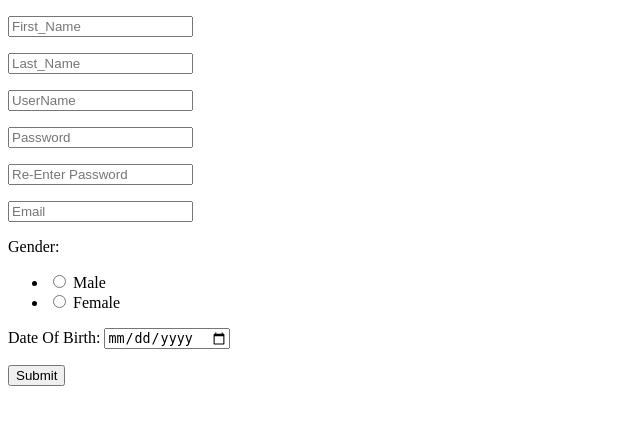
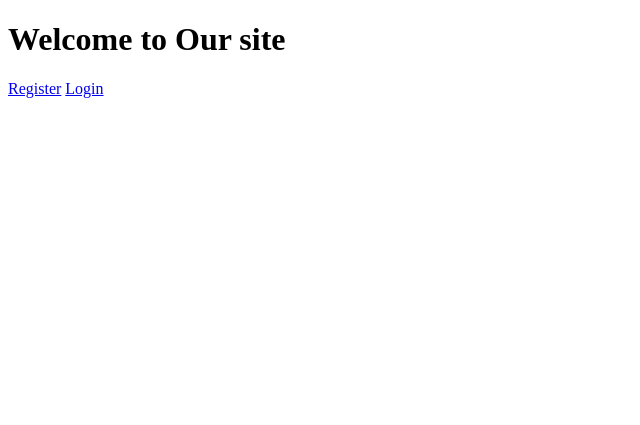
Before and after one commit to devists/projectile, a Django app: page / in a window 1280 px wide. Shown: the top 425 px of the page, without its empty margins (0-640 px from the left). Run offline with Django 3.2, Linux system fonts and the light colour scheme.

Commit message:
user login and registration completed

```diff
--- a/mainapp/forms.py
+++ b/mainapp/forms.py
@@ -33,6 +33,15 @@ class RegistrationForm(forms.ModelForm):
         raise forms.ValidationError(
             "Email Already Exists")
 
+    def clean_username(self):
+        username = self.cleaned_data['username']
+        try:
+            User.objects.get(username=username)
+        except User.DoesNotExist:
+            return username
+        raise forms.ValidationError(
+            "Username has been Taken, Try other one")
+
     def clean(self):
         if 'password1' in self.cleaned_data and 'password2' in self.cleaned_data and self.cleaned_data['password1'] != self.cleaned_data['password2']:
             raise forms.ValidationError("The password does not match ")
@@ -49,7 +58,7 @@ class ProfileForm(forms.ModelForm):
          ('F', 'Female')]
 
     u_gender = forms.ChoiceField(label='Gender', choices=CHOICES, widget=forms.RadioSelect())
-    u_dob = forms.DateField(label='Date Of Birth', widget=DateInput())
+    u_dob = forms.CharField(label='Date Of Birth', widget=DateInput())
 
     class Meta:
         model = Student
--- /dev/null
+++ b/mainapp/templates/mainapp/start.html
@@ -0,0 +1,18 @@
+<!DOCTYPE html>
+<html lang="en">
+<head>
+    <meta charset="UTF-8">
+    <title>My Home Page</title>
+</head>
+<body>
+<h1>Welcome to Our site</h1>
+
+
+<a href="{% url 'user_register' %}">Register</a>
+
+
+<a href="{% url 'user_login' %}">Login</a>
+
+
+</body>
+</html>
--- a/mainapp/templates/mainapp/user_reg.html
+++ b/mainapp/templates/mainapp/user_reg.html
@@ -12,7 +12,7 @@
 </head>
 <body>
 
-<form method="POST" action="{% url 'register' %}">
+<form method="POST" action="{% url 'user_register' %}">
 	{% csrf_token %}
 
 	{{ form.as_p }}
--- a/mainapp/urls.py
+++ b/mainapp/urls.py
@@ -3,5 +3,8 @@ from django.contrib import admin
 from . import views
 
 urlpatterns = [
-    url(r'^$', views.user_register, name='register'),
+    url(r'^$', views.initiate, name='initiate'),
+    url(r'^register$', views.user_register, name='user_register'),
+    url(r'^login$', views.user_login, name='user_login'),
+    url(r'^logout$', views.user_logout, name='user_logout'),
 ]
--- a/mainapp/views.py
+++ b/mainapp/views.py
@@ -1,11 +1,21 @@
+from django.shortcuts import get_object_or_404
+from django.utils import timezone
+from django.contrib import auth
+from django.contrib.auth import authenticate, login, logout
+from django.views import generic
+from django.views.generic import View
+from django.shortcuts import redirect, render
+from django.http import HttpResponse
 from django.contrib import messages
 from .forms import RegistrationForm, ProfileForm
 from django.contrib.auth.models import User
-from django.shortcuts import render
-from django.http import HttpResponse
 
 
 # Create your views here.
+def initiate(request):
+    return render(request,'mainapp/start.html',{})
+
+
 def user_register(request):
     if request.method == 'POST':
         form = RegistrationForm(request.POST) #This will be used in POST request
@@ -22,7 +32,7 @@ def user_register(request):
             profile.user = user
             user.save()
             profile.save()
-            return HttpResponse("Successfull")
+            return render(request,'mainapp/user_login.html',{})
         else:
             messages.error(request, "Error")
 
@@ -32,18 +42,25 @@ def user_register(request):
         form_pro = ProfileForm()
     return render(request, 'mainapp/user_reg.html', {'form': form, 'form_pro': form_pro})
 
-"""
+
 def user_login(request):
-    if request.method == "POST":
-        username = request.POST.get("username")
-        passwd = request.POST.get("password")
-        user = authenticate(username=username, password=passwd)
+    if request.method == 'POST':
+        username = request.POST['username']
+        password = request.POST['password']
+        user = authenticate(username=username, password=password)
+
         if user is not None:
-            HttpResponse("Login Successfull")
+            if user.is_active:
+                login(request,user)
+                return render(request,'mainapp/user_logout.html',{})
+
         else:
-            messages.error(request, "username and password did not match")
-            return render(request, "mainapp/tempo.html")
+            return HttpResponse("You dont have an account on this, Please sign up first")
+    else:
+        return render(request, 'mainapp/user_login.html', {})
 
-    # for a GET request
-    else:
-        return render(request, "mainapp/tempo.html")"""
+
+def user_logout(request):
+    logout(request)
+    if request.method == 'POST':
+        return redirect(user_login)
```
Also changed, not shown: mainapp/templates/mainapp/user_login.html (+11 -2 lines), mainapp/templates/mainapp/user_logout.html (added, +17 -0 lines).
